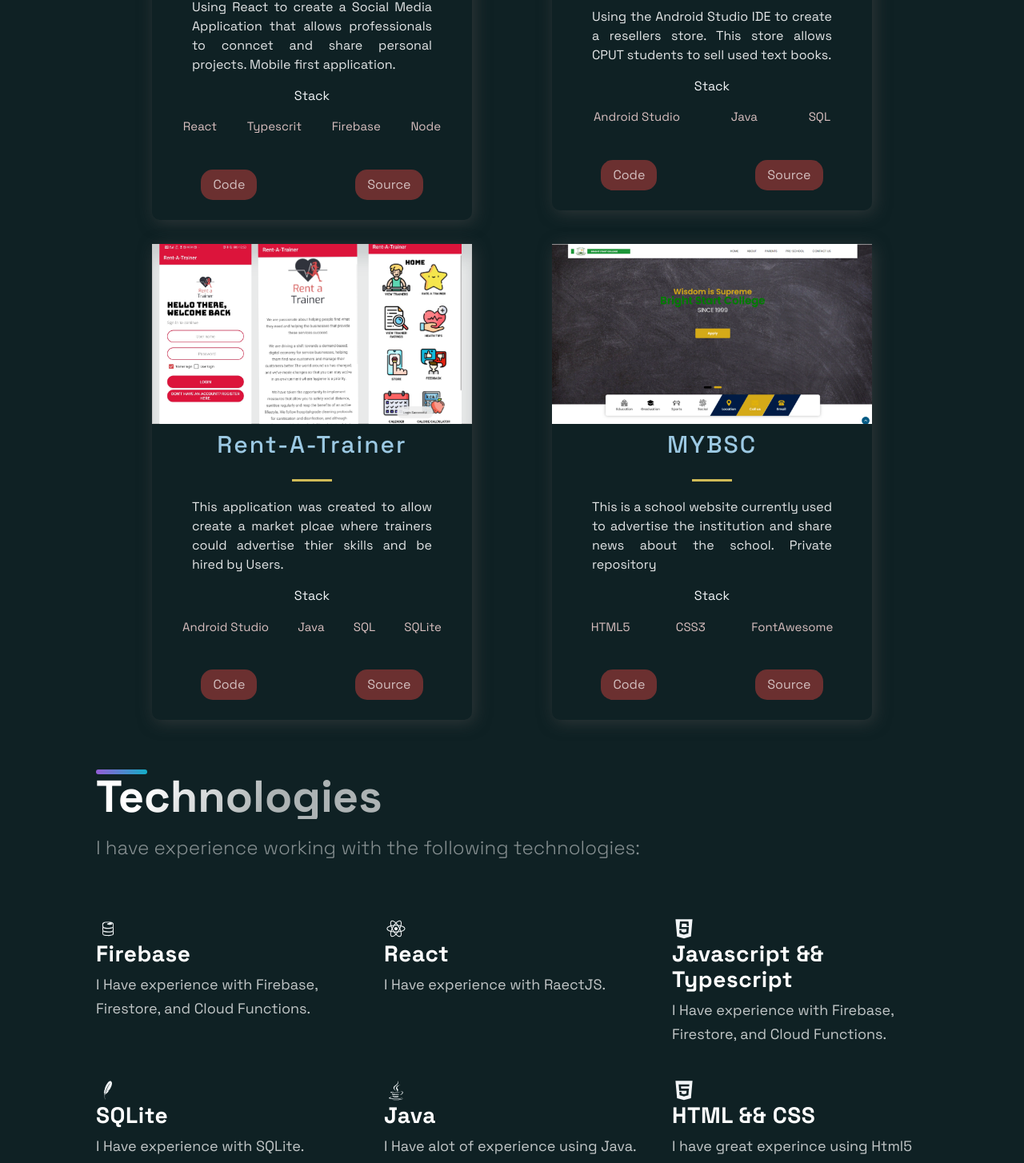
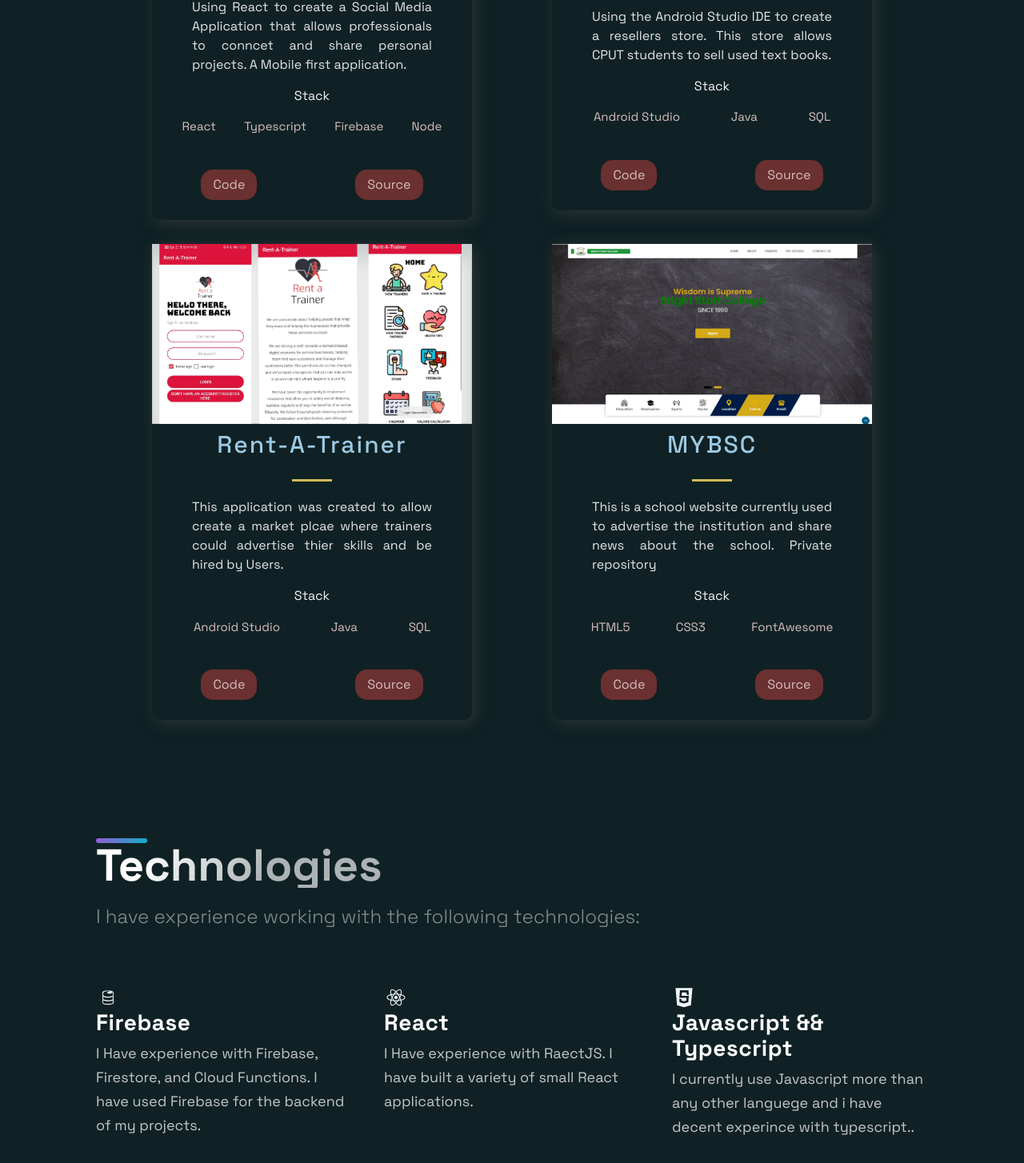
Before and after one commit to ThatoEmeka/PortfolioSite_ReactJS, a Next.js app: page / in a window 1280 px wide. Shown: the part 1155-2609 px from the top of the page at 80% size. Built offline with nearby package versions, Linux system fonts and the light colour scheme.

Commit message:
Error management

```diff
--- a/src/components/Acomplishments/Acomplishments.js
+++ b/src/components/Acomplishments/Acomplishments.js
@@ -6,7 +6,7 @@ import { Box, Boxes, BoxNum, BoxText } from './AcomplishmentsStyles';
 const data = [
   { number: 2, text: 'Commercial Clinets'},
   { number: 4, text: 'Projects currently being used by clients', },
-  { number: 147, text: ' Github Contributions in 2021', },
+  { number: 155, text: ' Github Contributions in 2021', },
   { number: 3, text: 'Years as a developer', }
 ];
 
--- a/src/components/Projects/Projects.js
+++ b/src/components/Projects/Projects.js
@@ -33,6 +33,7 @@ const Projects = () => (
           </UtilityList>
           </BlogCard>
         ))}
+        <br /> <br /> <br />
       </GridContainer>
 
   </Section>
--- a/src/components/Technologies/Technologies.js
+++ b/src/components/Technologies/Technologies.js
@@ -16,7 +16,7 @@ const Technologies = () =>  (
         <ListContainer>
           <ListTitle>Firebase</ListTitle>
           <ListParagraph>
-            I Have experience with Firebase, Firestore, and Cloud Functions.
+            I Have experience with Firebase, Firestore, and Cloud Functions. I have used Firebase for the backend of my projects.
           </ListParagraph>
         </ListContainer>
       </ListItem>
@@ -26,7 +26,7 @@ const Technologies = () =>  (
         <ListContainer>
           <ListTitle>React</ListTitle>
           <ListParagraph>
-            I Have experience with RaectJS.
+            I Have experience with RaectJS. I have built a variety of small React applications.
           </ListParagraph>
         </ListContainer>
       </ListItem>
@@ -36,7 +36,7 @@ const Technologies = () =>  (
         <ListContainer>
           <ListTitle>Javascript && Typescript</ListTitle>
           <ListParagraph>
-            I Have experience with Firebase, Firestore, and Cloud Functions.
+            I currently use Javascript more than any other languege and i have decent experince with typescript..
           </ListParagraph>
         </ListContainer>
       </ListItem>
@@ -46,7 +46,7 @@ const Technologies = () =>  (
         <ListContainer>
           <ListTitle>SQLite</ListTitle>
           <ListParagraph>
-            I Have experience with SQLite.
+            I Have experience with SQLite. I have used SQLite for the backend of my academic projects.
           </ListParagraph>
         </ListContainer>
       </ListItem>
@@ -56,7 +56,7 @@ const Technologies = () =>  (
         <ListContainer>
           <ListTitle>Java</ListTitle>
           <ListParagraph>
-            I Have alot of experience using Java.
+            I have alot of academicexperience using Java.
           </ListParagraph>
         </ListContainer>
       </ListItem>
@@ -66,7 +66,7 @@ const Technologies = () =>  (
         <ListContainer>
           <ListTitle>HTML && CSS</ListTitle>
           <ListParagraph>
-            I have great experince using Html5 and CSS3.
+            I have a great amount of experince using Html5 and CSS3.
           </ListParagraph>
         </ListContainer>
       </ListItem>
@@ -76,7 +76,7 @@ const Technologies = () =>  (
         <ListContainer>
           <ListTitle>NodeJS</ListTitle>
           <ListParagraph>
-            I have good experince using NodeJS.
+            I have good experince with Node.
           </ListParagraph>
         </ListContainer>
       </ListItem>
--- a/src/constants/constants.js
+++ b/src/constants/constants.js
@@ -1,9 +1,9 @@
 export const projects = [
   {
     title: 'NED App',
-    description: "Using React to create a Social Media Application that allows professionals to conncet and share personal projects. Mobile first application.",
+    description: "Using React to create a Social Media Application that allows professionals to conncet and share personal projects. A Mobile first application.",
       image: '/images/NED.jpg',
-      tags: ['React', 'Typescrit', 'Firebase', 'Node'],
+      tags: ['React', 'Typescript', 'Firebase', 'Node'],
     source: 'https://github.com/ThatoEmeka/old-ned', target: "_blank",
     visit: 'https://nedapp.co.za/signin', target: "_blank",
     id: 0,
@@ -21,7 +21,7 @@ export const projects = [
     title: 'Rent-A-Trainer',
     description: " This application was created to allow create a market plcae where trainers could advertise thier skills and be hired by Users.",
       image: '/images/Rent.png',
-      tags: ['Android Studio', 'Java', 'SQL', 'SQLite'],
+      tags: ['Android Studio', 'Java', 'SQL'],
     source: 'https://github.com/ThatoEmeka/Rent-A-Trainer',
     visit: 'https://emekathatonwamadi.netlify.app/',
     id: 2,
```
